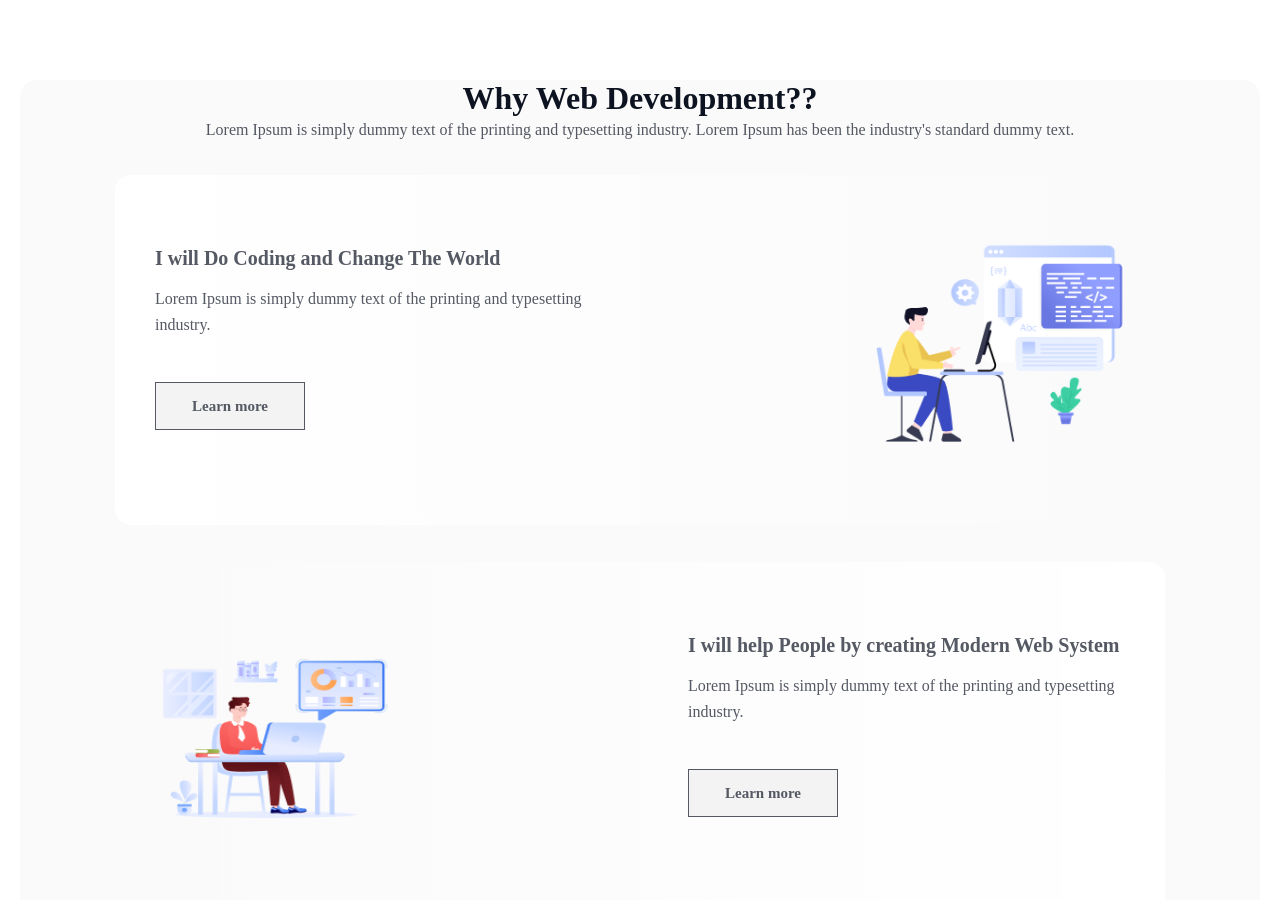
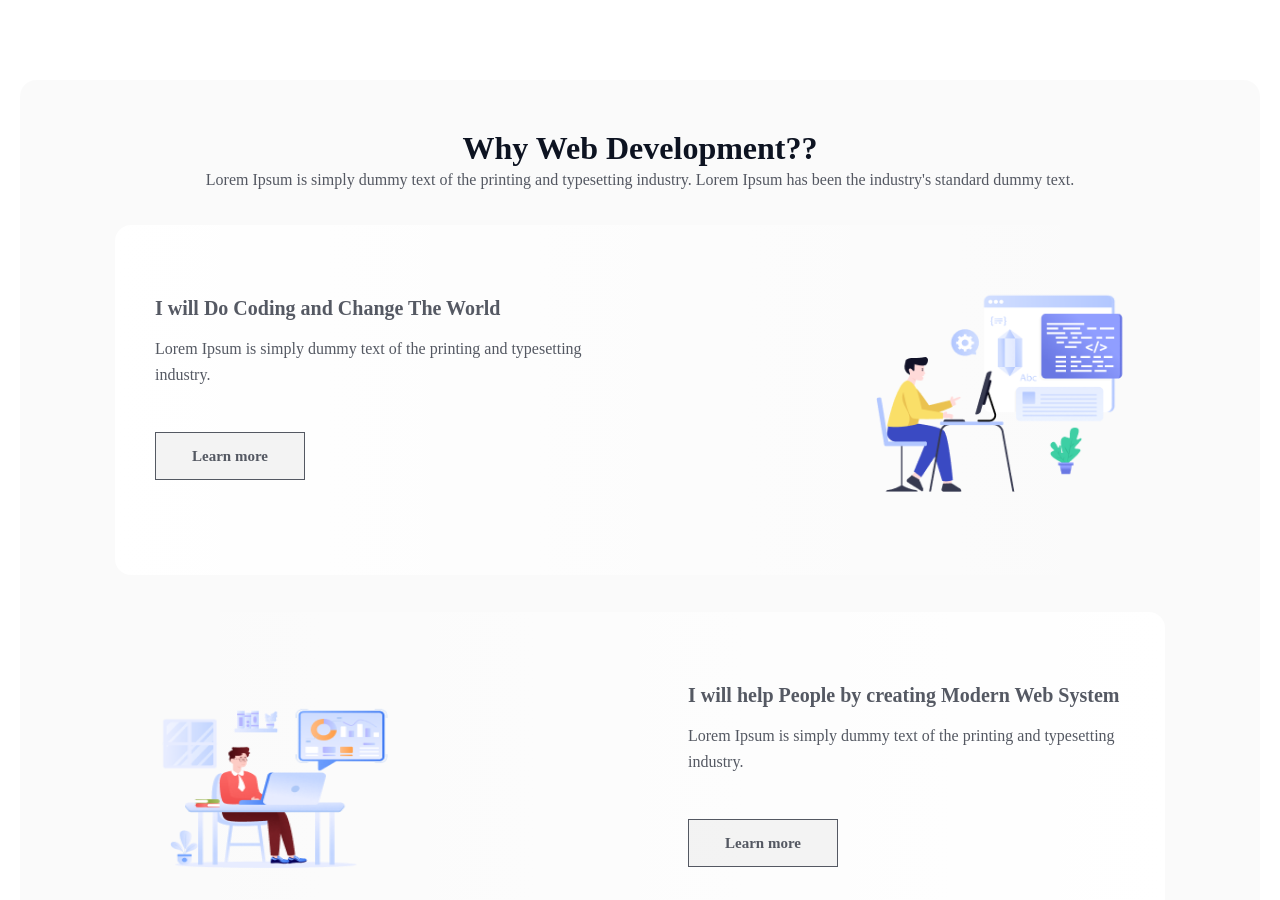
Before and after one commit to fahimfiroz42/assingment-portfolio, a plain HTML site: page index.html in a window 1280 px wide. Shown: the part 752-1652 px from the top of the page. Drawn offline with Linux system fonts and the light colour scheme; a web font is replaced by a local one.

Commit message:
doing some change in web dev section

```diff
--- a/style.css
+++ b/style.css
@@ -122,9 +122,9 @@ padding-top: 26px;
    height:1395px ;
    background-color: rgba(13, 19, 33, 0.02);
    border-radius: 16px;
+   margin: 0 auto;
 
-   margin: 0 auto;
-   margin-top: 74px;
+   margin-top: 80px;
 }
 .web-main-content{
     width: 1050px;
@@ -132,7 +132,8 @@ padding-top: 26px;
 
 
    margin: 0 auto;
-   margin-top: 80px;
+
+   padding-top: 50px;
 
 
 
```
